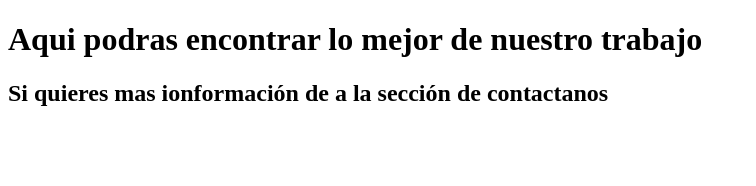
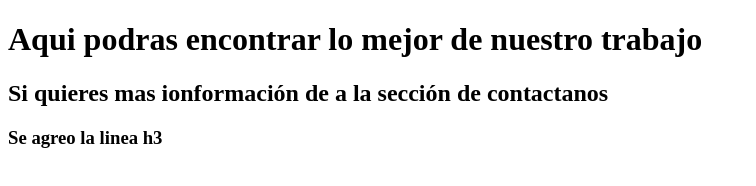
Before and after one commit to nalvaradocerna/pagina-web, a plain HTML site: page index.html in a window 1280 px wide. Shown: the whole page, without its empty margins (0-756 px from the left). Drawn offline with Linux system fonts and the light colour scheme.

Commit message:
Se agreo h3

```diff
--- a/index.html
+++ b/index.html
@@ -6,6 +6,7 @@
 <body>
 	<h1>Aqui podras encontrar lo mejor de nuestro trabajo</h1>
 	<h2>Si quieres mas ionformación de a la sección de contactanos</h2>
+	<h3>Se agreo la linea h3</h3>
 
 </body>
 </html>
```
